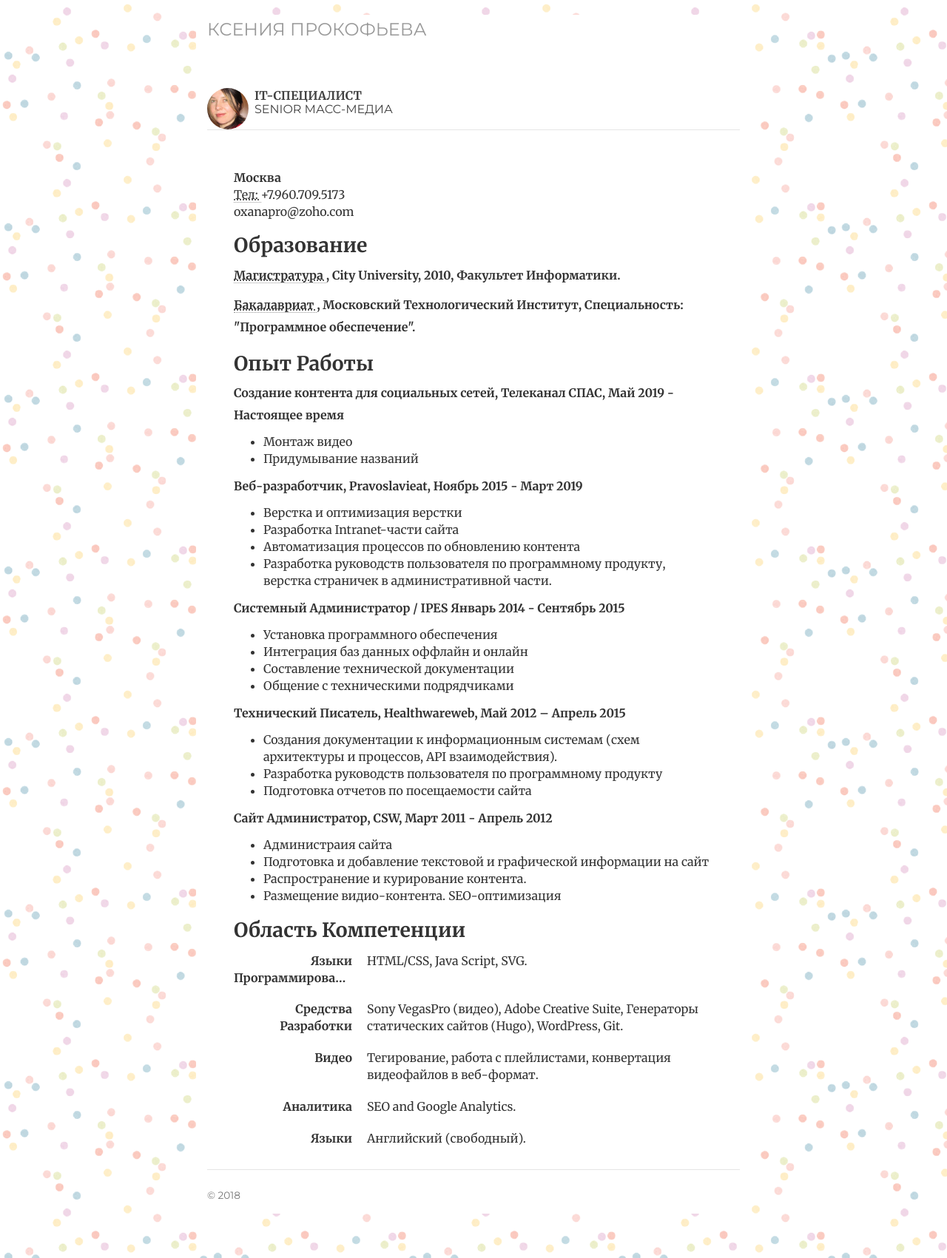
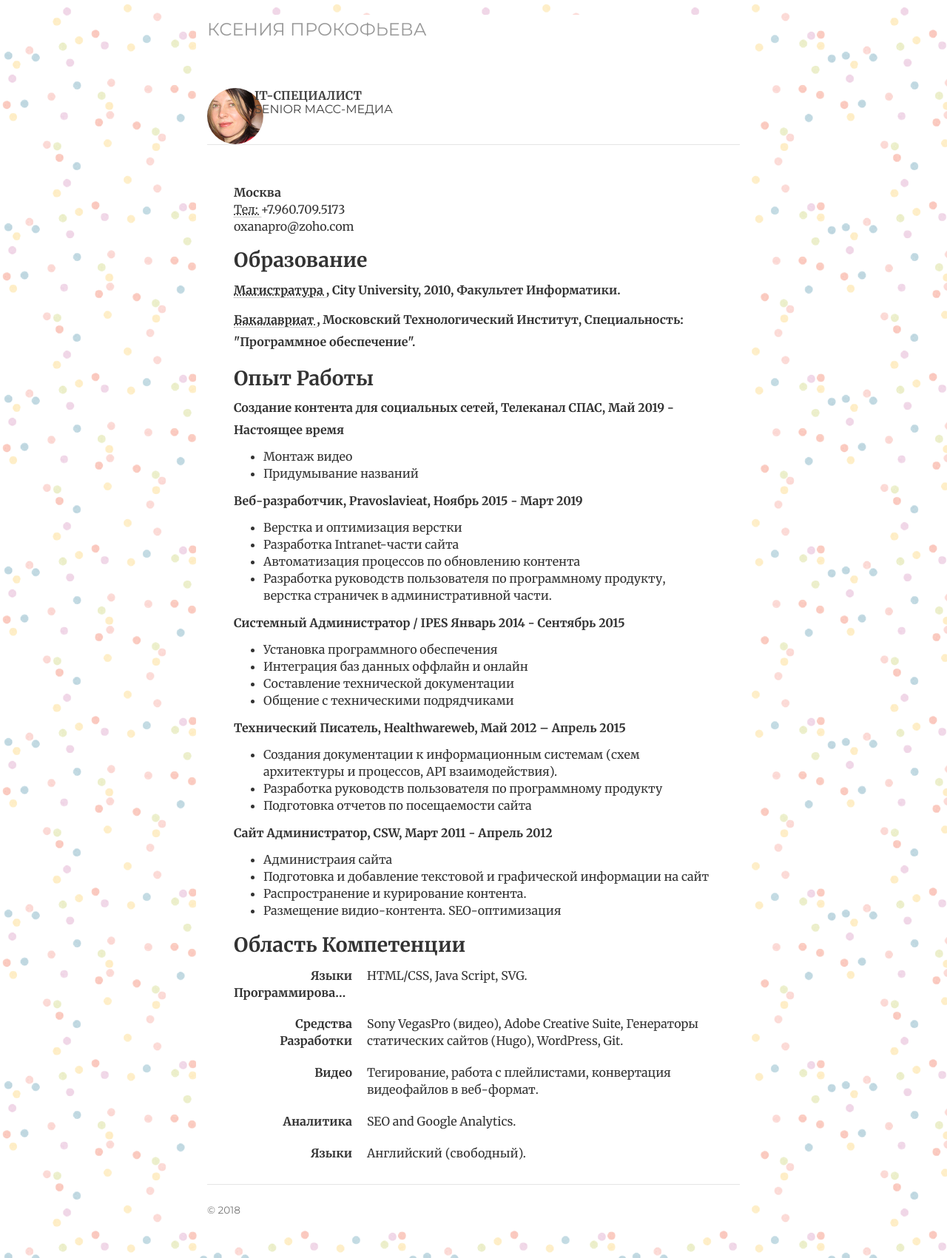
Before and after one commit to cvkp/cvkp.github.io, a Jekyll site: the page built from index.html, in a window 1280 px wide. Shown: the whole page at 74% size. Built offline with Jekyll 4.4.1, drawn with Linux system fonts in a browser that asks for light colours; nearby versions of some CDN libraries; the list of posts is cut into pages by our own code.

Commit message:
Update style.css

```diff
--- a/css/style.css
+++ b/css/style.css
@@ -827,7 +827,7 @@ color: #2ea2cc;
 
 .mh-simple-image__img {
     border-radius: 50%;
-    max-width: 56px;
+    max-width: 76px;
     overflow: hidden;
 }
 
```
